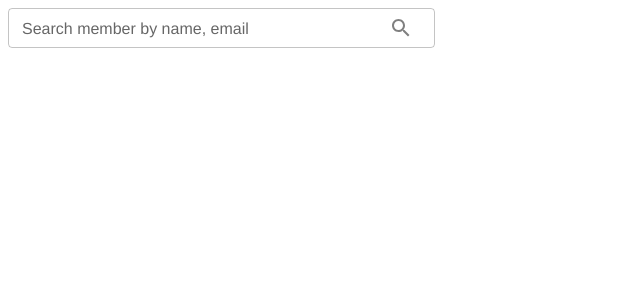
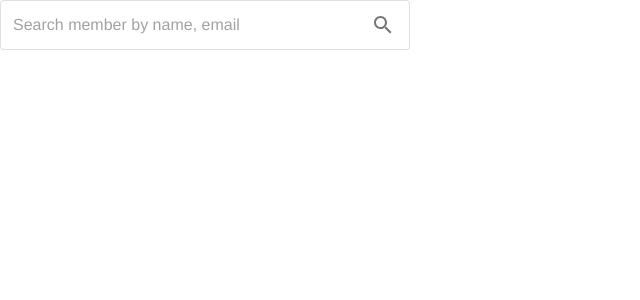
Before and after one commit to cornellh4i/lagos-volunteers, a Next.js app in the folder frontend/: page /Test in a window 1280 px wide. Shown: the top 300 px of the page, without its empty margins (0-640 px from the left). Built offline with nearby package versions, Linux system fonts and the light colour scheme; no server answers; sample sign-in values are in the browser's storage.

Commit message:
Made changes to the search bar

```diff
--- a/frontend/src/components/atoms/SearchBar.tsx
+++ b/frontend/src/components/atoms/SearchBar.tsx
@@ -3,7 +3,7 @@ import React from "react";
 import IconButton from "@mui/material/IconButton";
 import SearchIcon from "@mui/icons-material/Search";
 import TextField from "@mui/material/TextField";
-import { FilledInput, Input, InputAdornment, Grid } from "@mui/material";
+import { FilledInput, Input, InputAdornment, Grid, Paper, InputBase, Divider } from "@mui/material";
 
 interface SearchBarProps {
   value: string;
@@ -15,31 +15,20 @@ interface SearchBarProps {
 const SearchBar = ({ value }: SearchBarProps) => {
   return (
     <>
-      <div>
-        <Grid container>
-          <Grid item xs={4}>
-            <TextField
-              fullWidth
-              sx={{ m: 1 }}
-              id="search-bar"
-              className="text"
-              label="Search member by name, email"
-              variant="outlined"
-              placeholder="Search..."
-              size="small"
-              InputProps={{
-                endAdornment: (
-                  <InputAdornment position="end">
-                    <IconButton type="submit" aria-label="search">
-                      <SearchIcon style={{ fill: "gray" }} />
-                    </IconButton>
-                  </InputAdornment>
-                ),
-              }}
-            ></TextField>
-          </Grid>
-        </Grid>
-      </div>
+      <Paper
+        component="form"
+        variant="outlined"
+        sx={{ p: '2px 4px', display: 'flex', alignItems: 'center', width: 400 }}
+      >
+        <InputBase
+          sx={{ ml: 1, flex: 1 }}
+          placeholder="Search member by name, email"
+          inputProps={{ 'aria-label': 'search google maps' }}
+        />
+        <IconButton type="button" sx={{ p: '10px' }} aria-label="search">
+          <SearchIcon />
+        </IconButton>
+      </Paper>
     </>
   );
 };
```
